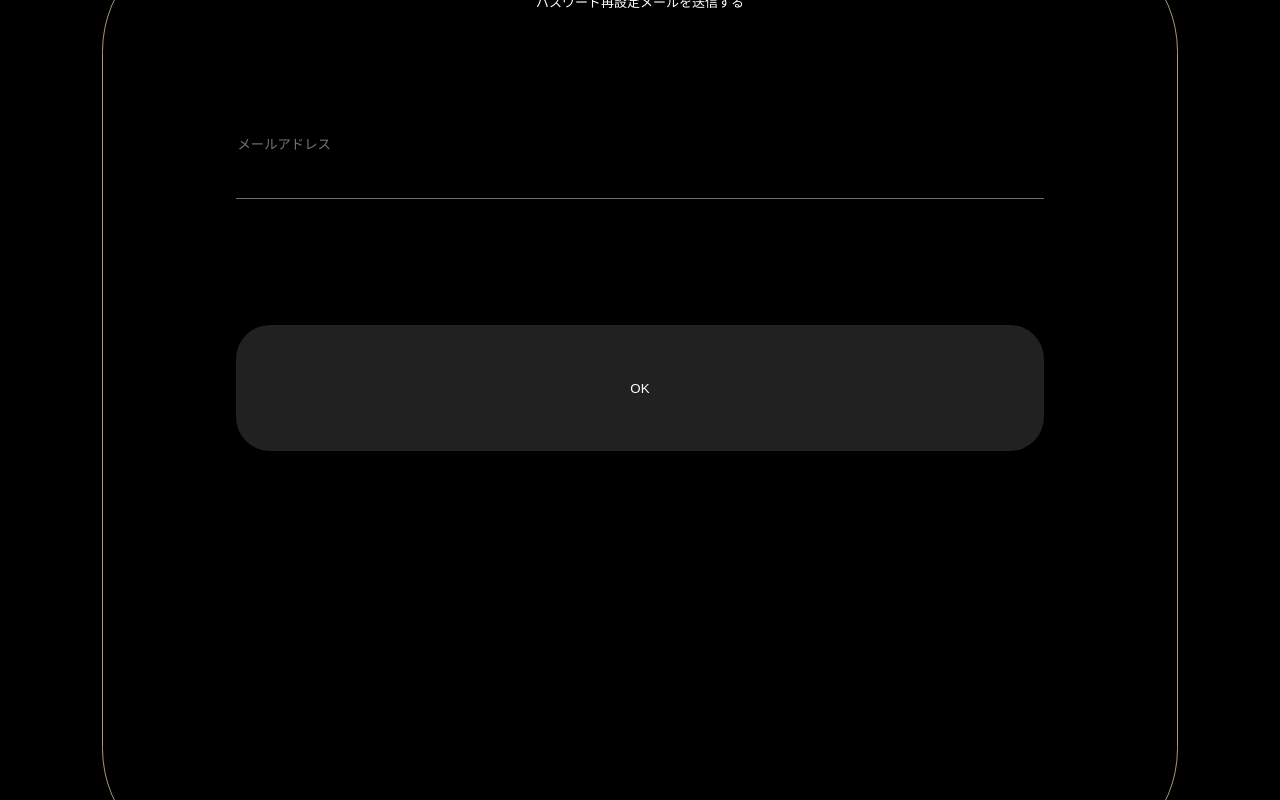
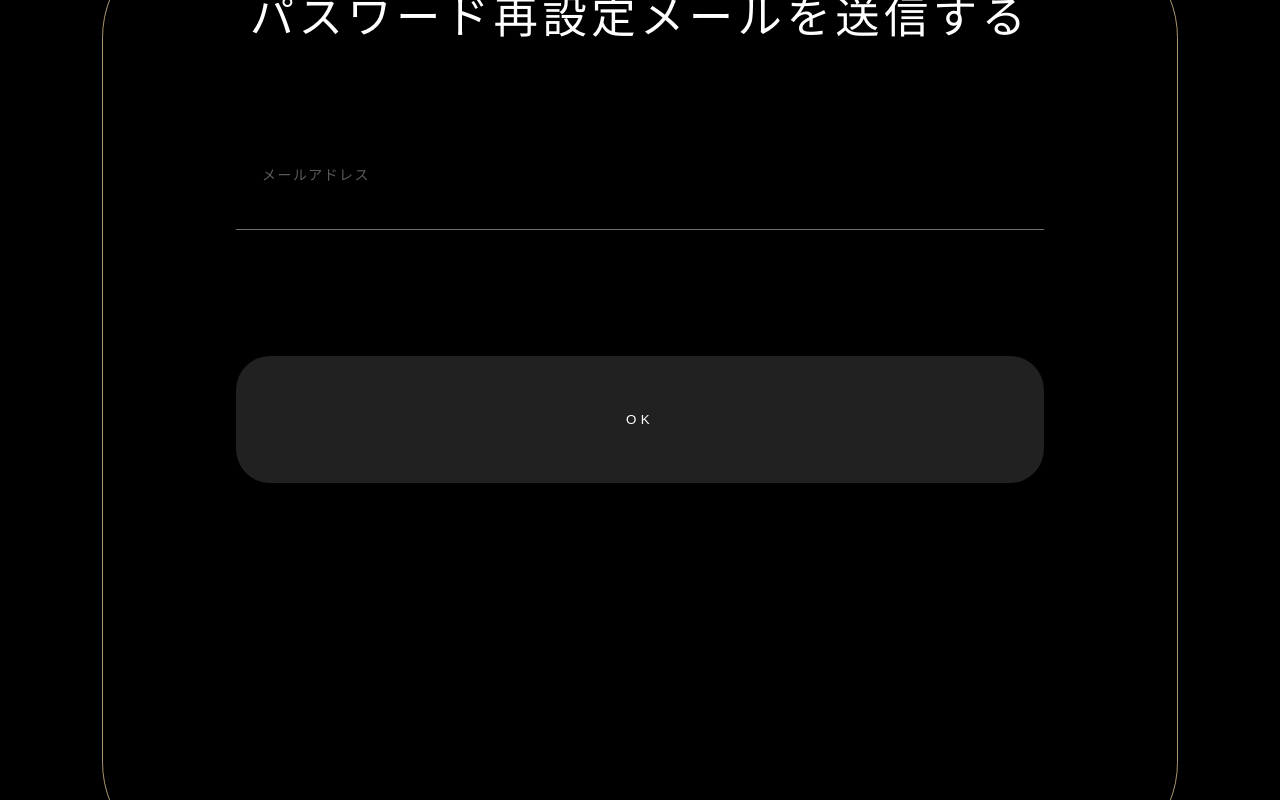
Before and after one commit to Shuri-Honda-1101/teamB, a React (Create React App) app: page /login in a window 1280 px wide. Both pictures are taken after a click on the button "パスワードを忘れましたか？". Shown: the top 800 px of the page. Built offline with nearby package versions, Linux system fonts and the light colour scheme; no server answers.

Commit message:
スタイル当て直し

```diff
--- a/src/Components/Pages/LogIn/Components/ModalForgetPassword.js
+++ b/src/Components/Pages/LogIn/Components/ModalForgetPassword.js
@@ -55,7 +55,7 @@ const SModalInner = styled.div`
   background-color: #000;
   height: calc(274 / 375 * 100vw);
   width: calc(315 / 375 * 100vw);
-  border-radius: calc(35 / 375 * 100vw);
+  border-radius: calc(31 / 375 * 100vw);
   border: 1px solid #ac966f;
   padding: 63px 0 59px 0;
 `;
@@ -66,12 +66,19 @@ const SMailForm = styled.form`
   align-items: center;
 `;
 const STitle = styled.h1`
-  font-size: 13px;
+  font-size: calc(13 / 375 * 100vw);
+  letter-spacing: calc(1.3 / 375 * 100vw);
 `;
 const SInput = styled.input`
   width: calc(237 / 375 * 100vw);
   padding-bottom: calc(13.5 / 375 * 100vw);
   margin: calc(37 / 375 * 100vw);
+  ::placeholder {
+    color: #5c5a5a;
+    font-size: 14px;
+    letter-spacing: 1.4px;
+    padding-left: calc(7.2 / 375 * 100vw);
+  }
 `;
 const SButton = styled.button`
   display: block;
@@ -82,6 +89,7 @@ const SButton = styled.button`
   border-radius: calc(10 / 375 * 100vw);
   width: calc(237 / 375 * 100vw);
   height: calc(37 / 375 * 100vw);
+  letter-spacing: calc(1.3 / 375 * 100vw);
 `;
 
 export default ModalForgetPassword;
```
